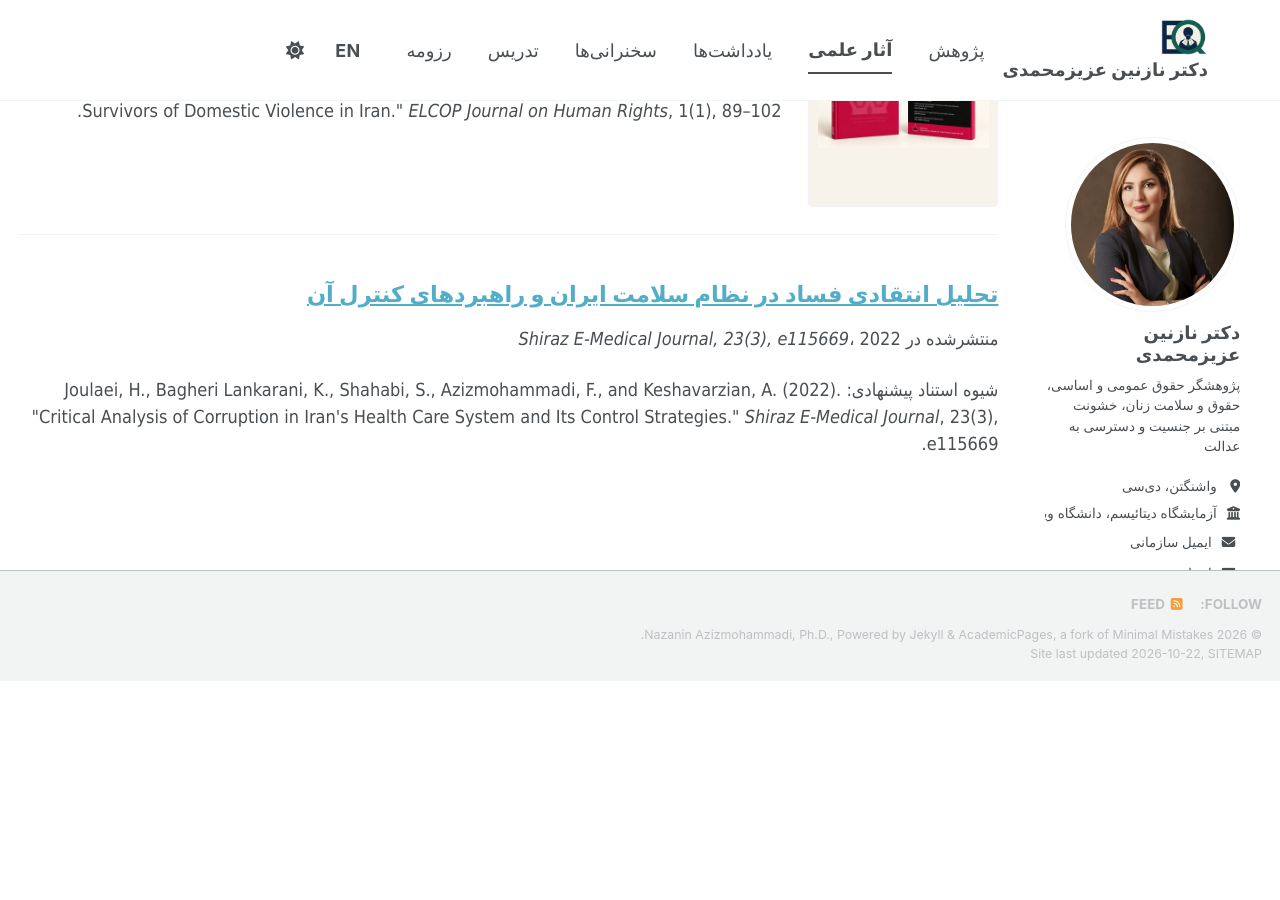
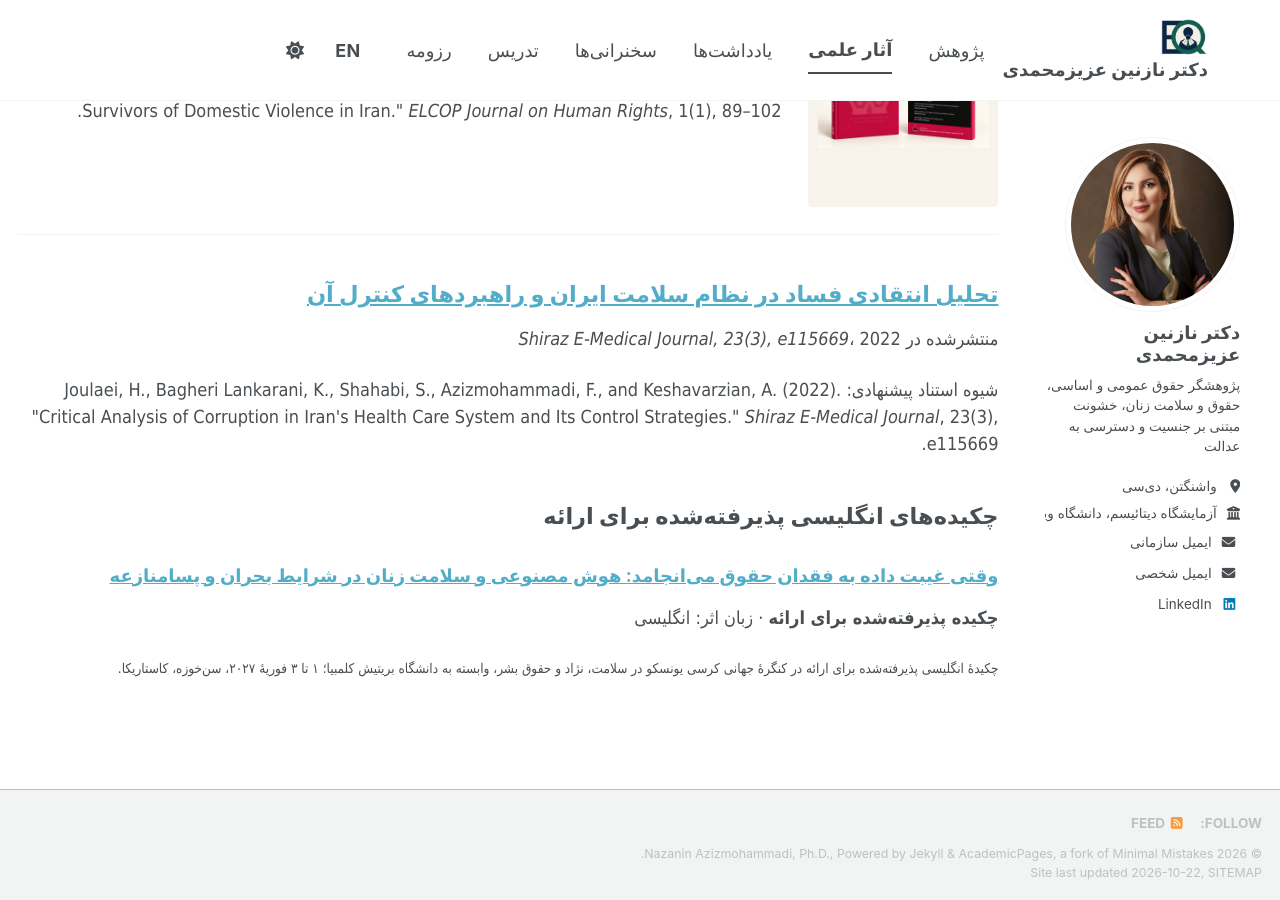
Before and after one commit to nazaninazizmohammadi/nazaninazizmohammadi.github.io, a Jekyll site: the page built from _pages/fa/publications.html, in a window 1280 px wide and 900 px high, scrolled down 3333 px. Built offline with Jekyll 4.4.1, drawn with Linux system fonts in a browser that asks for light colours; a style sheet for code colours, icons or effects is not loaded; before the commit the page ends 4014 px from its top, so only the background shows below that.

Commit message:
Add UNESCO UBC accepted abstract with Persian and English overviews

```diff
--- a/_layouts/single.html
+++ b/_layouts/single.html
@@ -34,7 +34,9 @@ layout: default
           <p class="page__date"><strong><i class="fa fa-fw fa-calendar" aria-hidden="true"></i> {{ site.data.ui-text[site.locale].date_label | default: "Published:" }}</strong> <time datetime="{{ page.modified | date: "%Y-%m-%d" }}">{{ page.modified | date: "%B %d, %Y" }}</time></p>
         {% endif %}
 
-        {% if page.collection == 'teaching' %}
+        {% if page.publication_status == 'accepted_abstract' %}
+          <p><strong>Abstract accepted for presentation</strong> · Acceptance received {{ page.date | date: "%B %-d, %Y" }}</p>
+        {% elsif page.collection == 'teaching' %}
           <p> {{ page.type }}, <i>{{ page.venue }}</i>, {{ page.date | default: "1900-01-01" | date: "%Y" }} </p>
         {% elsif page.venue and page.date %}
           <p>Published in <i>{{ page.venue }}</i>, {{ page.date | default: "1900-01-01" | date: "%Y" }} </p>
--- a/_pages/fa/publications.html
+++ b/_pages/fa/publications.html
@@ -14,7 +14,7 @@ author_profile: true
 {% include base_path %}
 {% assign featured_persian = site.publications | where: "publication_group", "featured_persian" | sort: "display_order" %}
 {% assign other_persian = site.publications | where: "publication_group", "other_persian" | sort: "date" | reverse %}
-{% assign english_publications = site.publications | where: "publication_language", "English" | sort: "date" | reverse %}
+{% assign english_publications = site.publications | where: "publication_language", "English" | where_exp: "item", "item.publication_status != 'accepted_abstract'" | sort: "date" | reverse %}
 
 ## آثار فارسی
 
@@ -32,3 +32,15 @@ author_profile: true
 {% for post in english_publications %}
   {% include archive-single-fa.html %}
 {% endfor %}
+
+{% assign accepted_abstracts = site.publications | where: "publication_status", "accepted_abstract" | sort: "conference_start_date" %}
+{% if accepted_abstracts.size > 0 %}
+<h2>چکیده‌های انگلیسی پذیرفته‌شده برای ارائه</h2>
+{% for post in accepted_abstracts %}
+  <article class="archive__item" itemscope itemtype="https://schema.org/CreativeWork">
+    <h3 class="archive__item-title"><a href="{{ post.translation_url_fa | relative_url }}">{{ post.title_fa }}</a></h3>
+    <p><strong>چکیده پذیرفته‌شده برای ارائه</strong> · زبان اثر: انگلیسی</p>
+    <p class="archive__item-excerpt">{{ post.excerpt_fa }}</p>
+  </article>
+{% endfor %}
+{% endif %}
--- /dev/null
+++ b/_pages/fa/unesco-ubc-missing-data-missing-rights.md
@@ -0,0 +1,34 @@
+---
+layout: single
+title: 'وقتی غیبت داده به فقدان حقوق می‌انجامد: هوش مصنوعی و سلامت زنان در شرایط بحران و پسامنازعه'
+permalink: /fa/publication/unesco-ubc-missing-data-missing-rights/
+lang: fa
+translation_url: /publication/unesco-ubc-missing-data-missing-rights/
+author_profile: true
+description: چکیدهٔ انگلیسی پذیرفته‌شده برای ارائه در کنگرهٔ جهانی کرسی یونسکو در سلامت، نژاد و حقوق بشر، وابسته به دانشگاه بریتیش کلمبیا؛ ۱ تا ۳ فوریهٔ ۲۰۲۷، سن‌خوزه، کاستاریکا.
+last_modified_at: '2026-10-22'
+---
+
+<div dir="rtl" lang="fa" markdown="1" style="text-align: justify;">
+
+**دکتر نازنین عزیزمحمدی**
+
+**وضعیت:** چکیده پذیرفته‌شده برای ارائه؛ دریافت پذیرش در ۸ اکتبر ۲۰۲۶.
+**رویداد:** کنگرهٔ جهانی کرسی یونسکو در سلامت، نژاد و حقوق بشر ۲۰۲۷.
+**برگزارکننده:** کرسی یونسکو در سلامت، نژاد و حقوق بشر، دانشکدهٔ حقوق پیتر آلارد، دانشگاه بریتیش کلمبیا (UBC).
+**زمان و مکان کنگره:** ۱ تا ۳ فوریهٔ ۲۰۲۷، سن‌خوزه، کاستاریکا.
+**زبان اثر:** انگلیسی.
+
+## موضوع پژوهش
+
+این پژوهش به تأثیر کمبود داده‌های سلامت زنان بر تصمیم‌گیری مبتنی بر هوش مصنوعی در شرایط بحران و پسامنازعه و پیامدهای آن برای حق بر سلامت زنان می‌پردازد.
+
+### عنوان اصلی انگلیسی
+
+<p dir="ltr" lang="en">When Missing Data Become Missing Rights: AI and Women’s Health in Crisis and Post-Conflict Settings</p>
+
+[اطلاعات رسمی کنگره در وب‌سایت دانشگاه بریتیش کلمبیا](https://allard.ubc.ca/about-us/events-calendar/unesco-chair-health-race-and-human-rights-global-congress-2027-truth-telling-human-rights-and-health)
+
+[English overview](/publication/unesco-ubc-missing-data-missing-rights/)
+
+</div>
--- /dev/null
+++ b/_publications/2026-10-08-unesco-ubc-missing-data-missing-rights.md
@@ -0,0 +1,43 @@
+---
+title: 'When Missing Data Become Missing Rights: AI and Women’s Health in Crisis and Post-Conflict Settings'
+title_fa: 'وقتی غیبت داده به فقدان حقوق می‌انجامد: هوش مصنوعی و سلامت زنان در شرایط بحران و پسامنازعه'
+collection: publications
+category: conference_abstracts
+publication_language: English
+publication_group: accepted_abstracts
+publication_status: accepted_abstract
+permalink: /publication/unesco-ubc-missing-data-missing-rights/
+lang: en
+translation_url: /fa/publication/unesco-ubc-missing-data-missing-rights/
+translation_url_fa: /fa/publication/unesco-ubc-missing-data-missing-rights/
+date: '2026-10-08'
+conference_start_date: '2027-02-01'
+conference_end_date: '2027-02-03'
+conference_name: UNESCO Chair on Health, Race and Human Rights Global Congress 2027
+conference_url: https://allard.ubc.ca/about-us/events-calendar/unesco-chair-health-race-and-human-rights-global-congress-2027-truth-telling-human-rights-and-health
+excerpt: 'English-language abstract accepted for presentation at the UNESCO Chair Global Congress 2027, associated with the University of British Columbia. Congress: 1–3 February 2027, San José, Costa Rica.'
+excerpt_fa: چکیدهٔ انگلیسی پذیرفته‌شده برای ارائه در کنگرهٔ جهانی کرسی یونسکو در سلامت، نژاد و حقوق بشر، وابسته به دانشگاه بریتیش کلمبیا؛ ۱ تا ۳ فوریهٔ ۲۰۲۷، سن‌خوزه، کاستاریکا.
+description: 'English-language abstract accepted for presentation at the UNESCO Chair Global Congress 2027, associated with the University of British Columbia. Congress: 1–3 February 2027, San José, Costa Rica.'
+last_modified_at: '2026-10-22'
+---
+
+<div lang="en" markdown="1" style="text-align: justify;">
+
+**Nazanin Azizmohammadi, Ph.D.**
+
+**Status:** Abstract accepted for presentation; acceptance received on 8 October 2026.
+**Congress:** UNESCO Chair on Health, Race and Human Rights Global Congress 2027.
+**Theme:** Truth-Telling, Human Rights, and Health Justice in an Age of Global Fracture.
+**Organiser:** UNESCO Chair on Health, Race and Human Rights, Peter A. Allard School of Law, University of British Columbia.
+**Congress dates and location:** 1–3 February 2027, San José, Costa Rica.
+**Language:** English.
+
+## Research focus
+
+This contribution examines how gaps in women’s health data can affect AI-supported health decisions in crisis and post-conflict settings, and the implications for women’s right to health.
+
+[Official congress information](https://allard.ubc.ca/about-us/events-calendar/unesco-chair-health-race-and-human-rights-global-congress-2027-truth-telling-human-rights-and-health)
+
+[معرفی فارسی](/fa/publication/unesco-ubc-missing-data-missing-rights/)
+
+</div>
```
Also changed, not shown: _pages/publications.html (+13 -1 lines).
